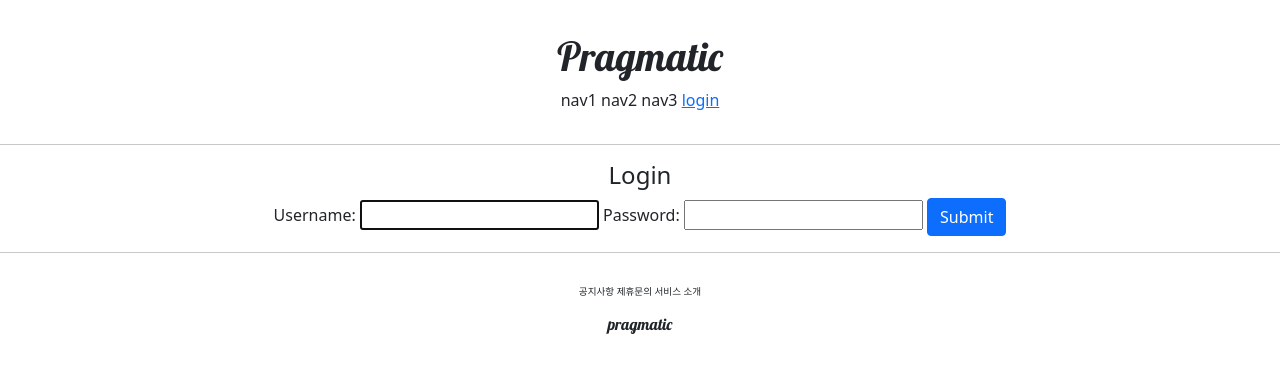
After one commit to dooli1971039/Pinterest_django, a Django app: page /account/login/ in a window 1280 px wide. The commit adds this page. Shown: the top 373 px of the page. Run offline with Django 4.2, Linux system fonts and the light colour scheme.

Commit message:
22강 내용

```diff
--- /dev/null
+++ b/accountapp/templates/accountapp/login.html
@@ -0,0 +1,19 @@
+{% extends 'base.html'%}
+
+{% block content %}
+
+    <div style="text-align: center;">
+        <div>
+            <h4>Login</h4>
+        </div>
+        <div>
+            <form action="" method="post">
+                {% csrf_token %}
+                {{ form }}
+                <input type="submit" class="btn btn-primary">
+            </form>
+        </div>
+    </div>
+
+
+{% endblock %}
--- a/accountapp/urls.py
+++ b/accountapp/urls.py
@@ -1,3 +1,4 @@
+from django.contrib.auth.views import LoginView, LogoutView
 from django.urls import path
 
 from accountapp.views import hello_world, AccountCreateView
@@ -6,5 +7,9 @@ app_name="accountapp"
 
 urlpatterns = [
     path("hello_world/", hello_world, name='hello_world'),
+
+    path("login/", LoginView.as_view(template_name='accountapp/login.html'), name='login'),
+    path("logout/", LogoutView.as_view(), name='logout'),
+
     path("create/", AccountCreateView.as_view(), name='create'),
 ]
--- a/pragmatic/settings.py
+++ b/pragmatic/settings.py
@@ -14,6 +14,8 @@ from pathlib import Path
 
 import environ
 import os
+
+from django.urls import reverse_lazy
 
 env = environ.Env(
     # set casting, default value
@@ -137,6 +139,9 @@ STATICFILES_DIRS = [
     BASE_DIR/"static",
 ]
 
+LOGIN_REDIRECT_URL = reverse_lazy('accountapp:hello_world')
+LOGOUT_REDIRECT_URL = reverse_lazy('accountapp:login')
+
 # Default primary key field type
 # https://docs.djangoproject.com/en/4.0/ref/settings/#default-auto-field
 
--- a/templates/header.html
+++ b/templates/header.html
@@ -7,7 +7,15 @@
         <span>nav1</span>
         <span>nav2</span>
         <span>nav3</span>
-        <span>nav4</span>
+        {% if not user.is_authenticated %}
+        <a href="{% url 'accountapp:login' %}?next={{ request.path }}">
+            <span>login</span>
+        </a>
+        {% else %}
+        <a href="{% url 'accountapp:logout' %}?next={{ request.path }}">
+            <span>logout</span>
+        </a>
+        {% endif %}
     </div>
 
 </div>
```
